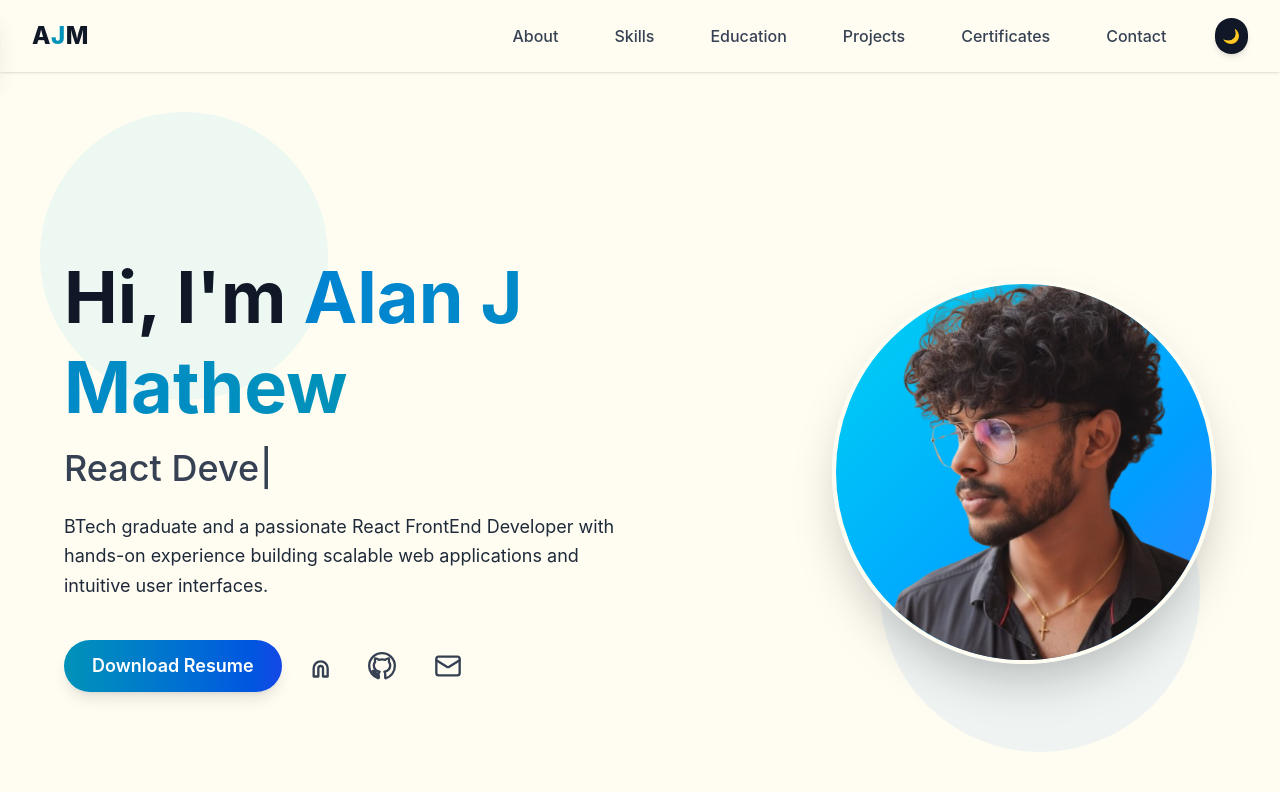
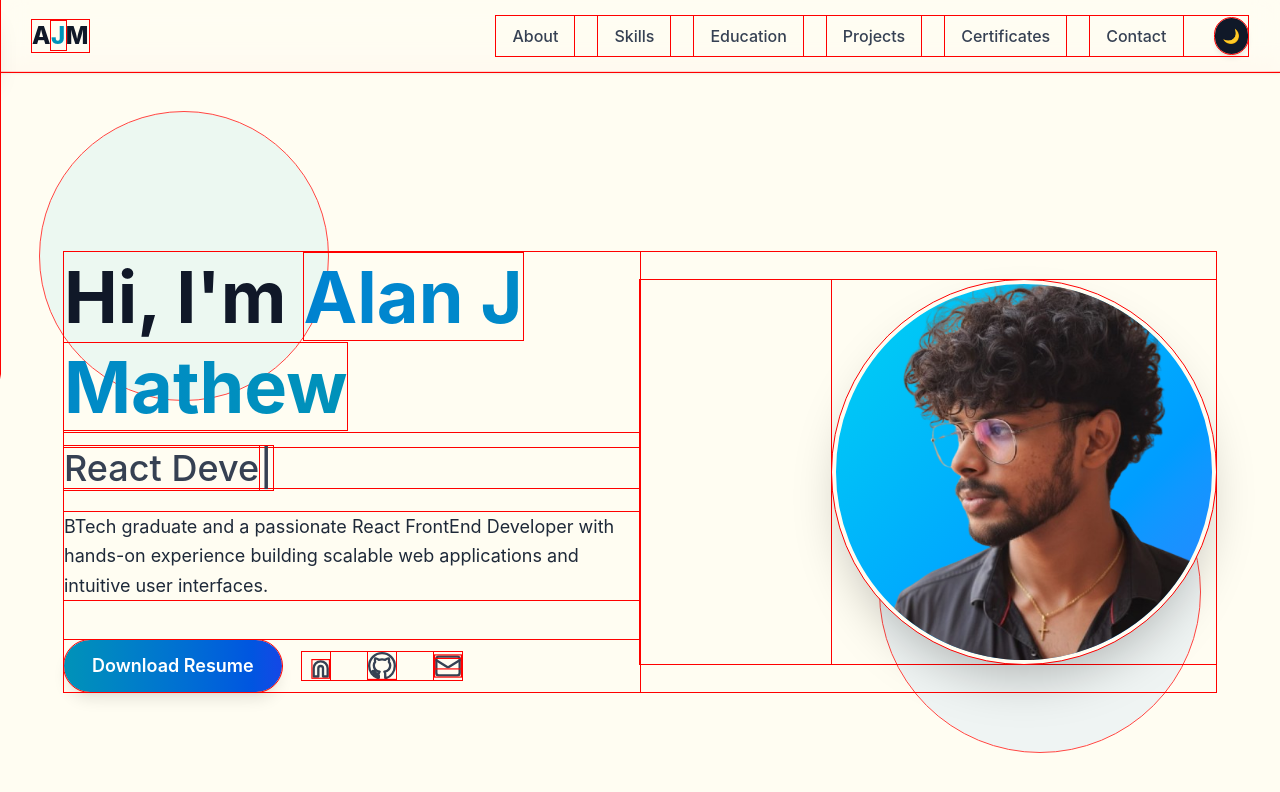
Before and after one commit to alanmathew190/react-portfolio, a React (Vite) app in the folder portfolio/: page / in a window 1280 px wide. Shown: the top 792 px of the page. Built offline with nearby package versions, Linux system fonts and the light colour scheme.

Commit message:
debugging

```diff
--- a/portfolio/src/App.css
+++ b/portfolio/src/App.css
@@ -50,3 +50,9 @@ html, body {
   overflow-x: hidden; /* prevents horizontal scroll */
   background-color: #000; /* or your page bg color */
 }
+.min-h-screen {
+  min-height: 100dvh; /* dynamic viewport height */
+}
+* {
+  outline: 1px solid red;
+}
```
